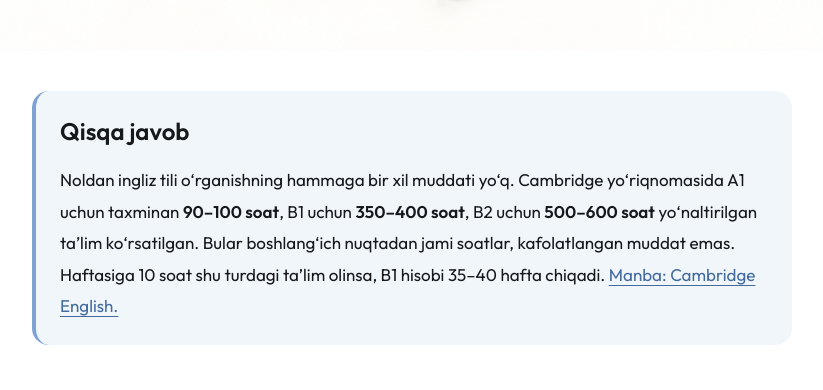
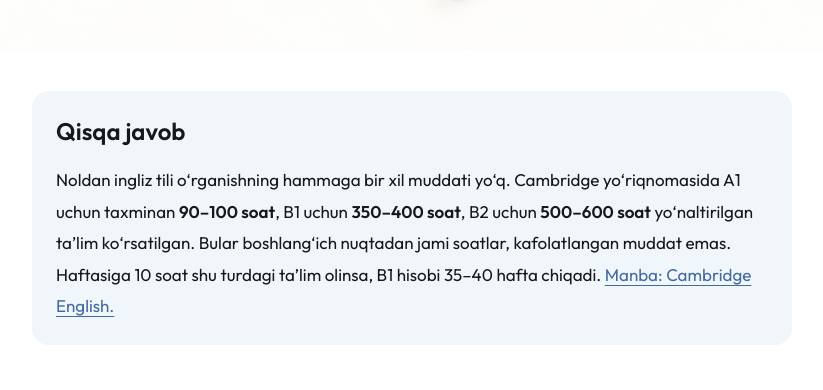
Before and after one commit to Darslinker-uz/Frontend, a Next.js app: page /blog/ingliz-tilini-noldan-organish-qancha-vaqt-oladi in a window 1280 px wide. Shown: the part 859-1249 px from the top of the page, without its empty margins (228-1051 px from the left). Built offline with nearby package versions, Linux system fonts and the light colour scheme; no server answers; the database is empty.

Commit message:
style(blog): remove short-answer accent border

```diff
--- a/src/app/blog/ingliz-tilini-noldan-organish-qancha-vaqt-oladi/page.tsx
+++ b/src/app/blog/ingliz-tilini-noldan-organish-qancha-vaqt-oladi/page.tsx
@@ -67,7 +67,7 @@ export default function Page() {
           <Image src={cover} alt="Ingliz harflari tushirilgan ko‘k o‘lchov lentasi savol belgisi shaklida" width={1600} height={900} sizes="(max-width: 960px) 100vw, 896px" loading="eager" fetchPriority="high" className="h-auto w-full rounded-2xl" />
         </figure>
         <div className="mx-auto max-w-[760px] space-y-10 text-[17px] leading-[1.85] [&_h2]:mb-4 [&_h2]:text-2xl [&_h2]:font-bold [&_h2]:leading-snug [&_p+p]:mt-4 [&_a]:text-[#426a9e] [&_a]:underline [&_a]:underline-offset-4 [&_li]:mb-2">
-          <section aria-labelledby="short-answer" className="rounded-xl border-l-4 border-[#7ea2d4] bg-[#e8f0f9]/60 p-5 md:p-6">
+          <section aria-labelledby="short-answer" className="rounded-xl bg-[#e8f0f9]/60 p-5 md:p-6">
             <h2 id="short-answer">Qisqa javob</h2>
             <p>Noldan ingliz tili o‘rganishning hammaga bir xil muddati yo‘q. Cambridge yo‘riqnomasida A1 uchun taxminan <strong>90–100 soat</strong>, B1 uchun <strong>350–400 soat</strong>, B2 uchun <strong>500–600 soat</strong> yo‘naltirilgan ta’lim ko‘rsatilgan. Bular boshlang‘ich nuqtadan jami soatlar, kafolatlangan muddat emas. Haftasiga 10 soat shu turdagi ta’lim olinsa, B1 hisobi 35–40 hafta chiqadi. <a href={cambridge}>Manba: Cambridge English.</a></p>
           </section>
```
Also changed, not shown: 1 other file (tests, documents, lock files or other folders).
